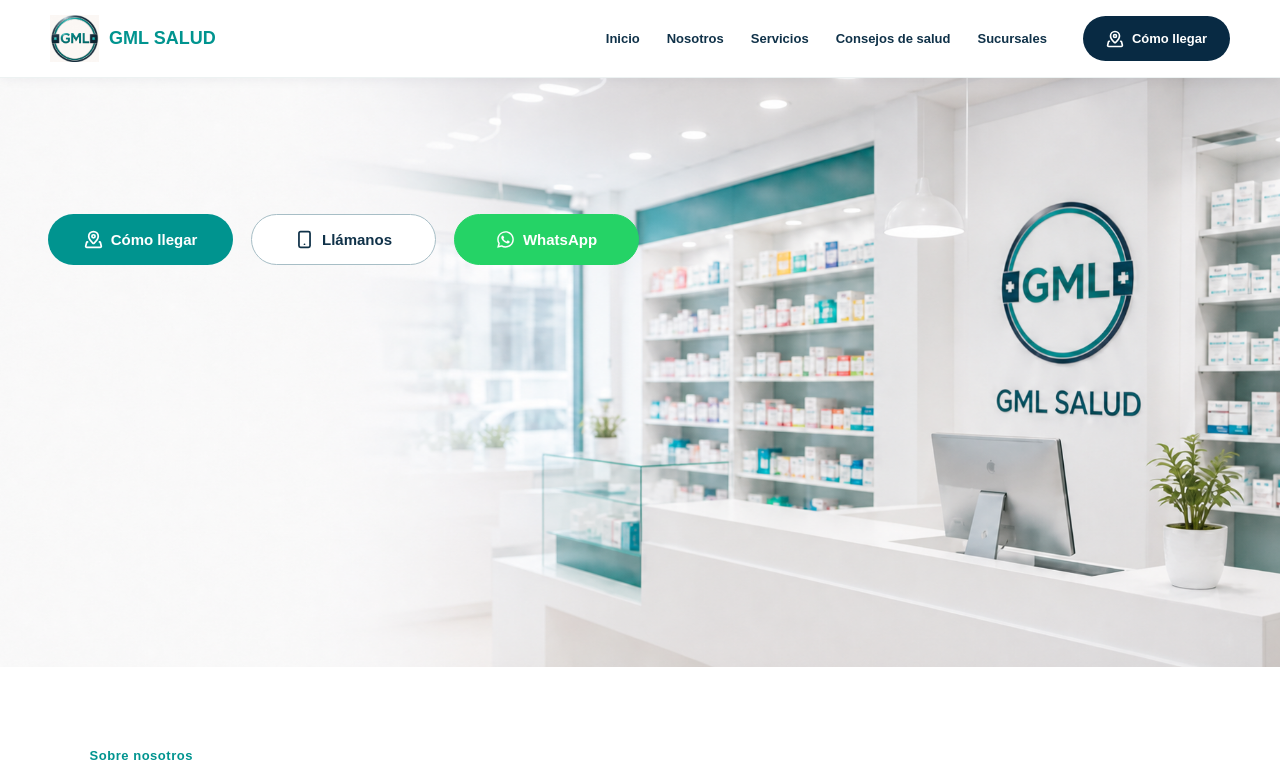
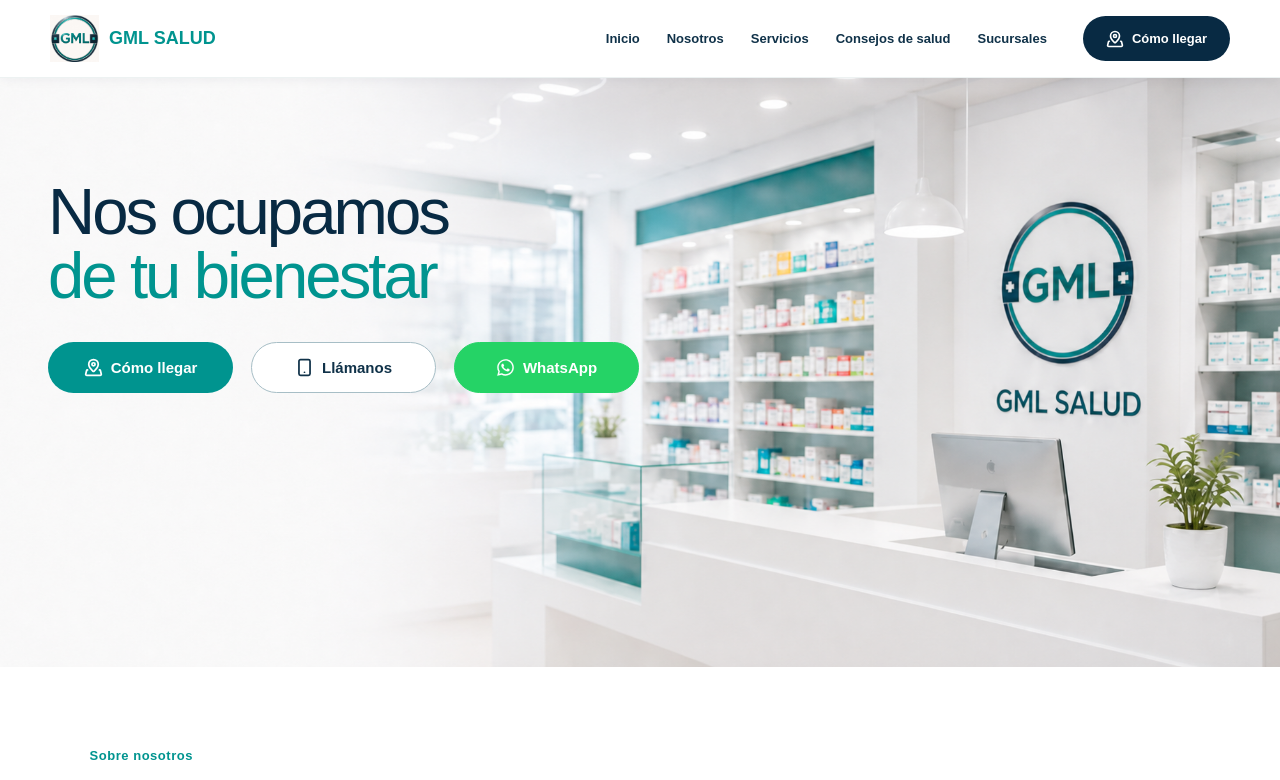
Before and after one commit to gmlsalud-com/gmlsalud-com, a Next.js app: page / in a window 1280 px wide. Shown: the top 780 px of the page. Built offline with nearby package versions, Linux system fonts and the light colour scheme.

Commit message:
Restore branded hero headline

```diff
--- a/app/page.tsx
+++ b/app/page.tsx
@@ -27,6 +27,7 @@
 
       <section className="hero" id="inicio">
         <div className="hero-live">
+          <h1>Nos ocupamos<br /><em>de tu bienestar</em></h1>
           <div className="hero-actions">
             <a className="pill teal" href="https://maps.app.goo.gl/3tkZgS4eCXT8eLjU6" target="_blank" rel="noreferrer"><MapPinned size={19} aria-hidden="true" /> Cómo llegar</a>
             <a className="pill light" href="tel:+56964179731"><Smartphone size={19} aria-hidden="true" /> Llámanos</a>
```
